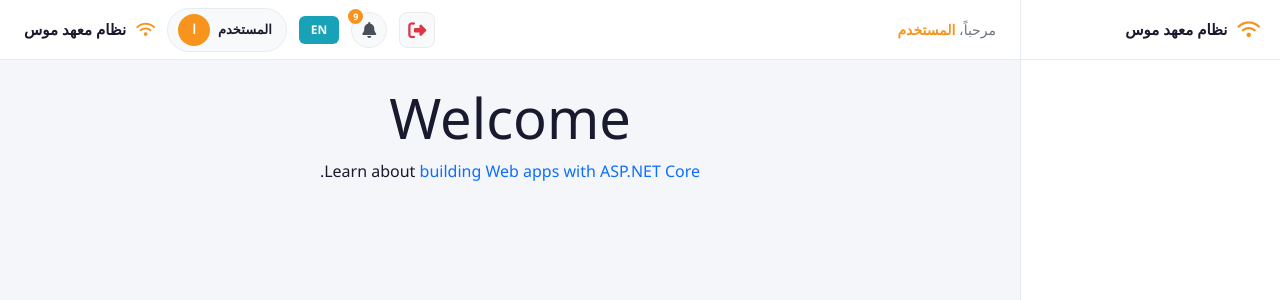
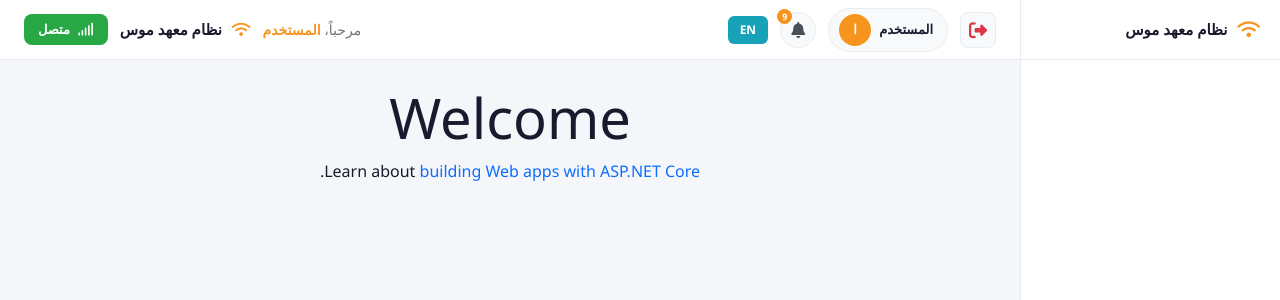
Before and after one commit to mhElessawy/Salon, an ASP.NET Core app: template Views/Home/Index.cshtml in a window 1280 px wide. Shown: the top 300 px of the page. Run offline with ASP.NET Core 8, Linux system fonts and the light colour scheme; the template is opened without the code that fills it, so the values that code supplies are empty; some libraries are stand-ins or nearby versions.

Commit message:
fix: إعادة ترتيب عناصر الـ topbar لتطابق الأستيل الأصلي
- نقل logout + user pill + bell + EN إلى topbar-right (يمين الشاشة)
- نقل greeting + اسم النظام إلى topbar-left (يسار الشاشة)
- إضافة زر متصل (connected) باللون الأخضر

https://claude.ai/code/session_01VmW4ykK1LKrVa9CscNocX5

```diff
--- a/Views/Shared/_Layout.cshtml
+++ b/Views/Shared/_Layout.cshtml
@@ -39,21 +39,13 @@
                     <button class="hamburger-btn d-lg-none" onclick="toggleSidebar()" title="القائمة">
                         <i class="fas fa-bars"></i>
                     </button>
-                    <div class="topbar-greeting">
-                        مرحباً، <strong>@layoutFullName</strong>
-                    </div>
-                </div>
-                <div class="topbar-left">
+
+                    <!-- Logout button -->
                     <a href="@Url.Action("Logout", "Account")" class="logout-btn" title="تسجيل الخروج">
                         <i class="fas fa-sign-out-alt"></i>
                     </a>
-                    <div class="notif-btn">
-                        <i class="fas fa-bell"></i>
-                        <span class="notif-badge">9</span>
-                    </div>
-                    <button class="lang-switch-btn">EN</button>
 
-                    @* قائمة المستخدم المنسدلة - نفس تصميم topbar-user الأصلي *@
+                    @* قائمة المستخدم المنسدلة *@
                     <div class="dropdown">
                         <div class="topbar-user" role="button"
                              data-bs-toggle="dropdown" data-bs-offset="0,4"
@@ -87,10 +79,29 @@
                         </ul>
                     </div>
 
+                    <!-- Notification bell -->
+                    <div class="notif-btn">
+                        <i class="fas fa-bell"></i>
+                        <span class="notif-badge">9</span>
+                    </div>
+
+                    <!-- Language switch -->
+                    <button class="lang-switch-btn">EN</button>
+                </div>
+
+                <div class="topbar-left">
+                    <div class="topbar-greeting">
+                        مرحباً، <strong>@layoutFullName</strong>
+                    </div>
+
                     <div style="font-size:15px; font-weight:700; color:#1a1a2e;">
                         <i class="fas fa-wifi" style="color:var(--primary); margin-left:6px;"></i>
                         نظام معهد موس
                     </div>
+
+                    <button class="connected-btn">
+                        <i class="fas fa-signal me-1"></i> متصل
+                    </button>
                 </div>
             </header>
 
--- a/wwwroot/css/salon.css
+++ b/wwwroot/css/salon.css
@@ -452,6 +452,18 @@ a {
 .logout-btn:hover {
     background: #dc3545;
     color: #fff;
+}
+
+.connected-btn {
+    background: #28a745;
+    color: #fff;
+    border: none;
+    border-radius: 8px;
+    padding: 6px 14px;
+    font-size: 13px;
+    font-weight: 600;
+    cursor: default;
+    white-space: nowrap;
 }
 
 /* =============================================
```
